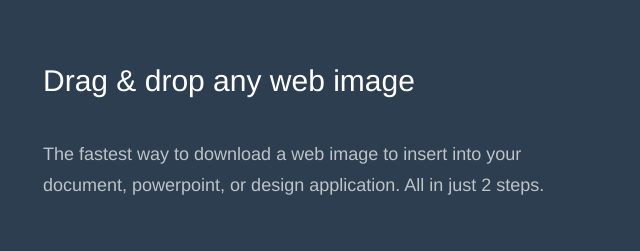
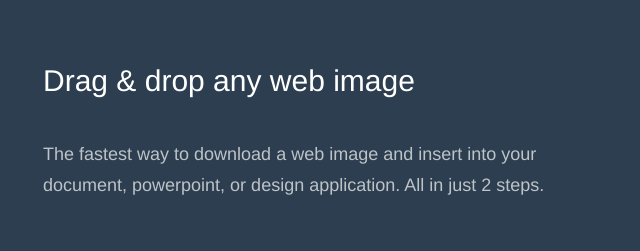
Before and after one commit to syshen/pixdrop, a plain HTML site: page index.html in a window 1280 px wide. Shown: the part 1660-1911 px from the top of the page, 612-1252 px from the left. Drawn offline with Linux system fonts and the light colour scheme; a script that the page names is missing.

Commit message:
Update index.html

```diff
--- a/index.html
+++ b/index.html
@@ -77,7 +77,7 @@
                         <div class="features-body active">
                             <h3>Drag &amp; drop any web image</h3>
 
-                            <p>The fastest way to download a web image to insert into your document, powerpoint, or design application. All in just 2 steps.
+                            <p>The fastest way to download a web image and insert into your document, powerpoint, or design application. All in just 2 steps.
                             </p>
                             <!--
                             <a class="btn btn-clear" href="#">TRY IT NOW</a>
```
